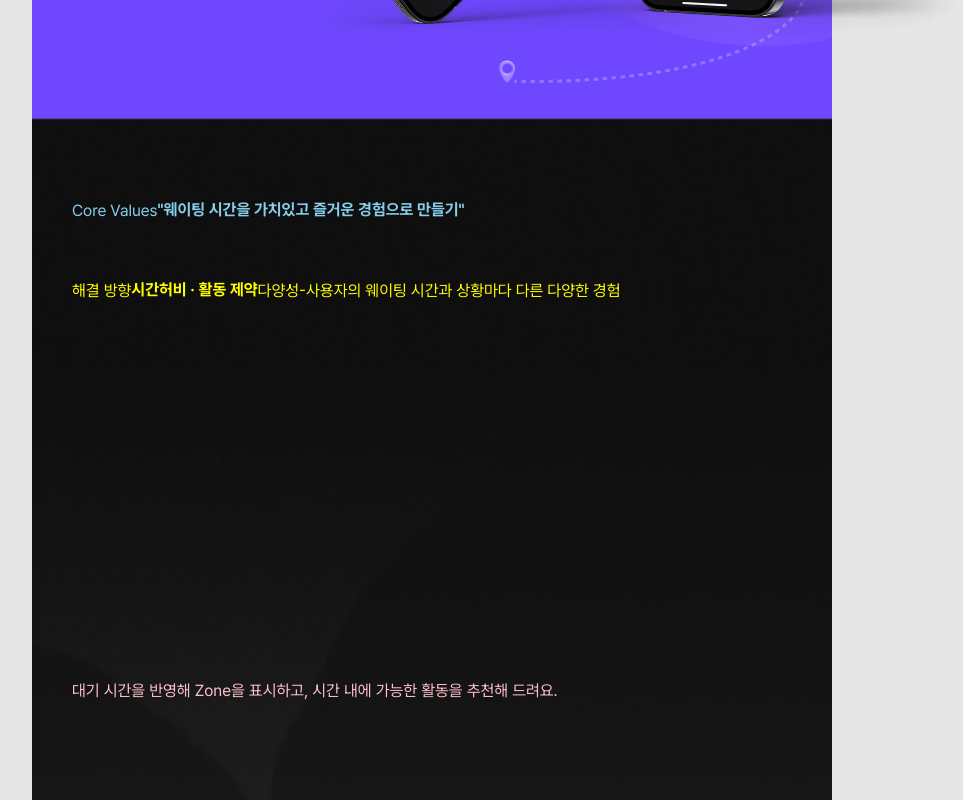
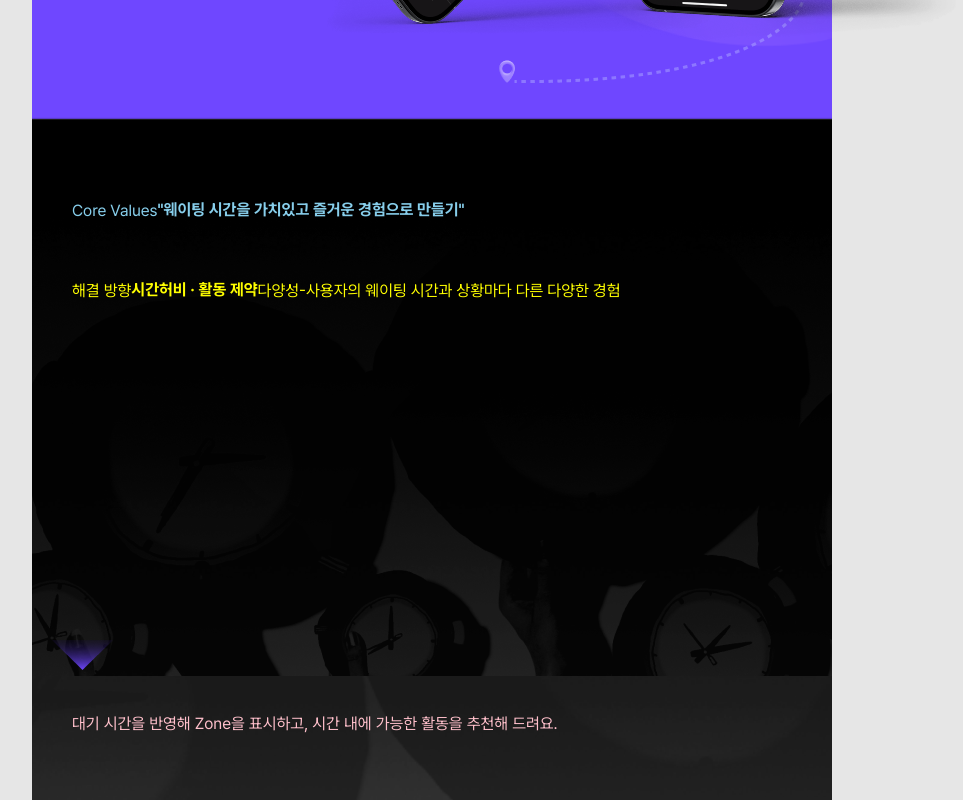
Before and after one commit to hyun2e/waitzone-landing, a React (Vite) app: page / in a window 1280 px wide. Shown: the part 680-1480 px from the top of the page, without its empty margins (208-1171 px from the left). Built offline with nearby package versions, Linux system fonts and the light colour scheme.

Commit message:
corevalue bg grad 추가

```diff
--- a/src/sections/CoreValues.jsx
+++ b/src/sections/CoreValues.jsx
@@ -13,6 +13,18 @@ const CoreContainer = styled.div`
   min-height: 600px;
   position: relative;
   padding: 40px 20px;
+`;
+
+const ContentWrapper = styled.div`
+  position: relative;
+  z-index: 1000;
+`;
+
+const GradImg = styled.img`
+  position: absolute;
+  top: 0;
+  left: 0;
+  width: 100%;
 `;
 
 const TopCorevalue = styled.div`
@@ -46,6 +58,7 @@ const CoreValues = () => {
   return (
     <CoreContainer>
       {/* Core Values */}
+      <ContentWrapper>
         <TopCorevalue>
           <p>Core Values</p>
           <h2>"웨이팅 시간을 가치있고 즐거운 경험으로 만들기"</h2>
@@ -58,6 +71,8 @@ const CoreValues = () => {
           <p>다양성-사용자의 웨이팅 시간과 상황마다 다른 다양한 경험</p>
         </MiddleCorevalue>
 
+        <img src={arrow} />
+
         {/* Solution */}
         <Solution>
           <p>
@@ -65,9 +80,10 @@ const CoreValues = () => {
             드려요.
           </p>
         </Solution>
+      </ContentWrapper>
 
-      <img src={arrow} />
-      <img src={background} alt="background" />
+      <GradImg src={background} alt="background" />
+
       <img src={line} />
       <img src={textbook} />
     </CoreContainer>
```
Lines whose indentation alone changed are shown as unchanged.
